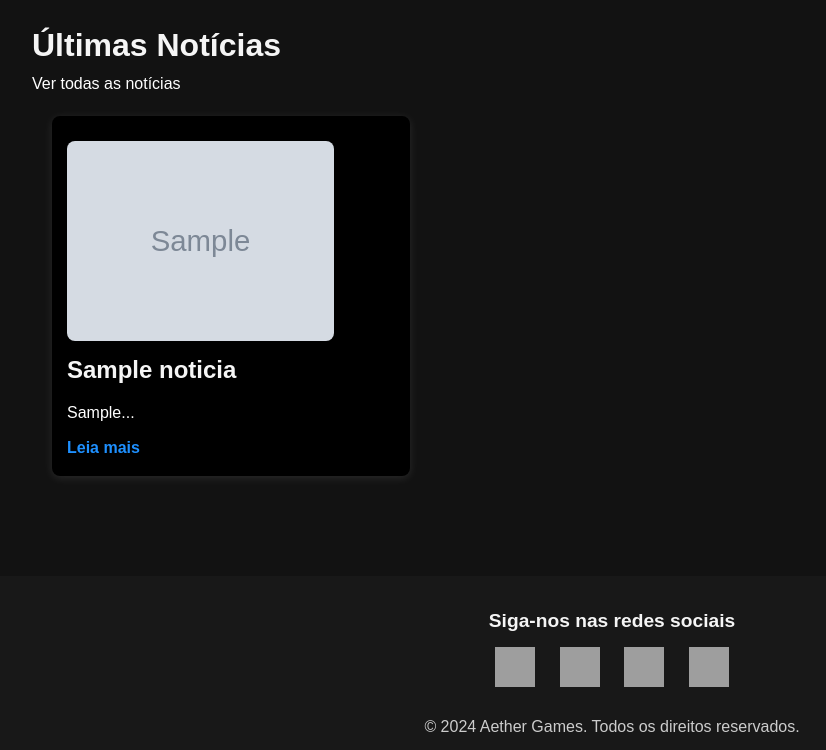
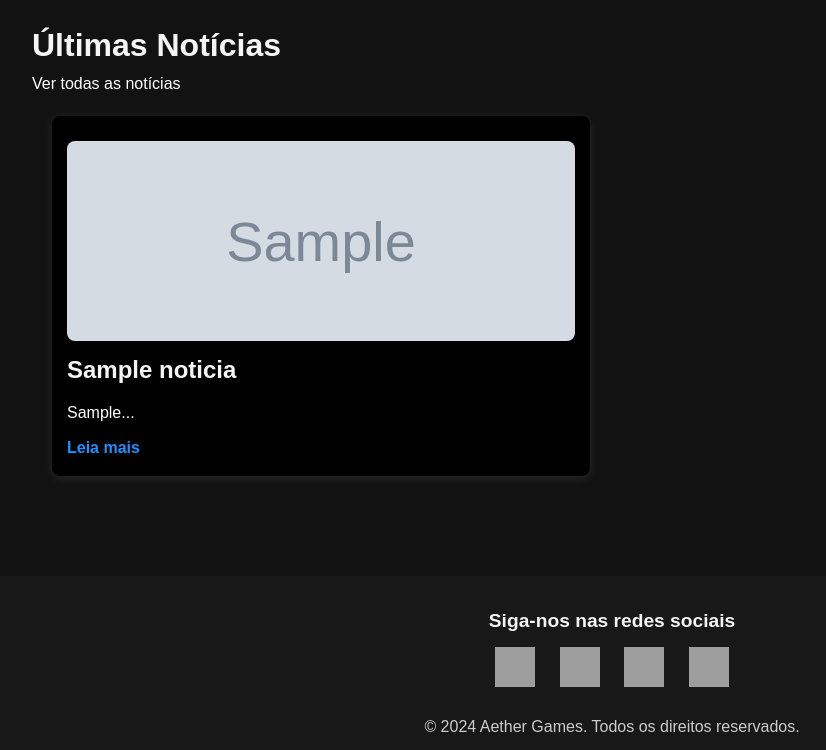
Before and after one commit to Kayo-Elias/Aether_Games-php, a PHP site: page / in a window 1280 px wide. Shown: the part 136-886 px from the top of the page, without its empty margins (28-854 px from the left). Run offline with PHP 8.4, Linux system fonts and the light colour scheme; tables that the repository leaves empty or names only in its code hold one stand-in row (values such as "Sample post"); grey boxes marked "Sample" are stand-in pictures; grey boxes are pictures that could not be loaded.

Commit message:
update style.css e index.php

```diff
--- a/css/style.css
+++ b/css/style.css
@@ -121,7 +121,7 @@ h1, h2 {
 .noticias-container {
   display: flex;
   flex-wrap: wrap;
-  gap: 10px; /* Ajustado para reduzir o espaçamento entre as notícias */
+  gap: 10px;
   justify-content: space-between;
   padding: 20px;
 }
@@ -131,9 +131,11 @@ article {
   color: #fff;
   padding: 15px;
   border-radius: 8px;
-  width: 32%; /* Ajustado para as notícias ficarem lado a lado */
+  width: 48%; /* Ajustado para as notícias ficarem lado a lado */
   box-shadow: 0 2px 10px rgba(255, 255, 255, 0.1);
   margin-bottom: 20px;
+  display: flex;
+  flex-direction: column;
 }
 
 article h2 {
--- a/index.php
+++ b/index.php
@@ -71,7 +71,7 @@ if (!isset($conexao)) {
                 <h2><?php echo $noticia['titulo']; ?></h2>
                 <p><?php echo substr(htmlspecialchars($noticia['conteudo']), 0, 150) . '...'; ?></p>
                 <small><?php echo $noticia['data']; ?></small>
-                <a href="noticia.php?id=<?php echo $noticia['id']; ?>" class="ver-mais">Leia mais</a>
+                <a href="noticias.php?id=<?php echo $noticia['id']; ?>" class="ver-mais">Leia mais</a>
             </article>
         <?php endwhile; ?>
         <?php else: ?>
```
